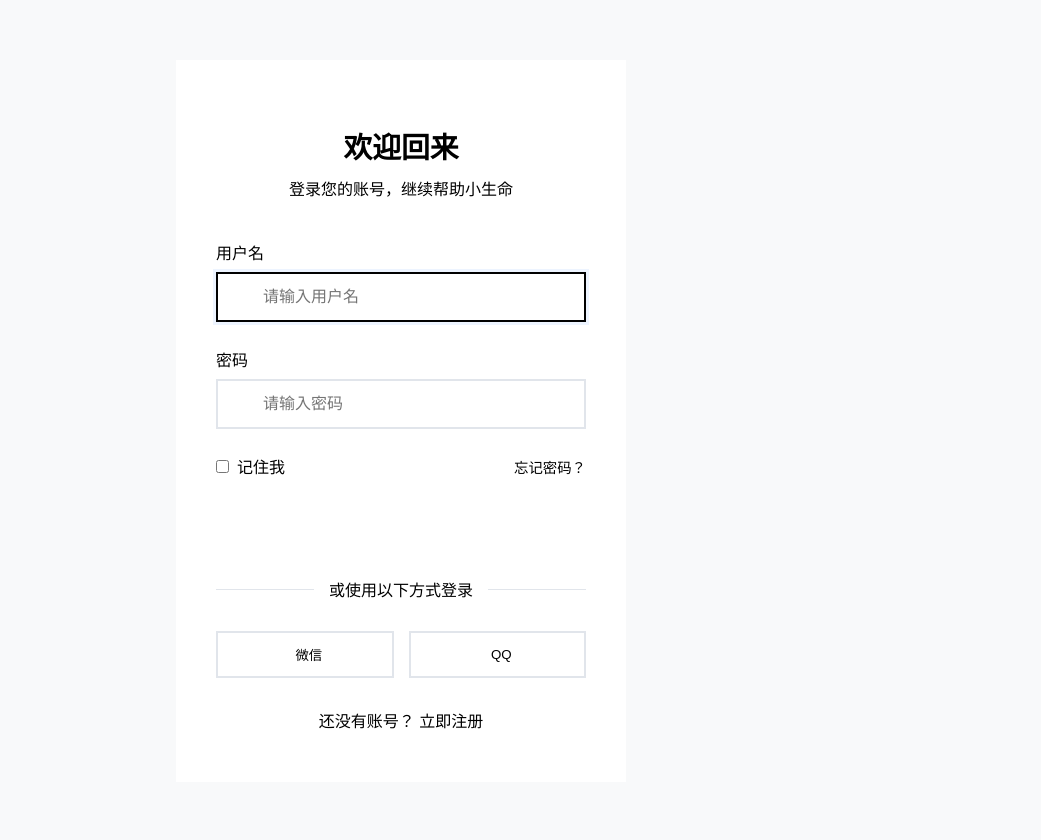
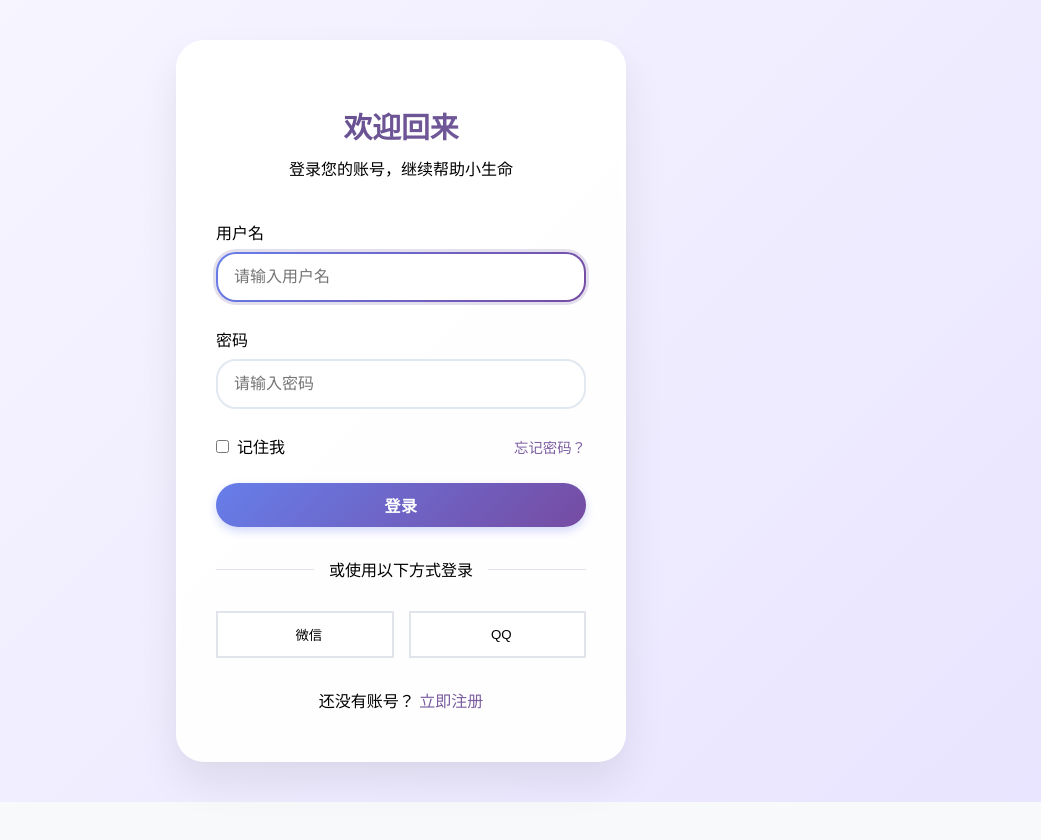
Before and after one commit to xianZhao525/Pet-Management-Platform, a Vue app in the folder frontend/: page /login in a window 1280 px wide. Shown: the whole page, without its empty margins (239-1280 px from the left). After the commit the page ends 802 px from the top, so only its background shows below. Built offline with nearby package versions, Linux system fonts and the light colour scheme.

Commit message:
fix：修复登录页面

```diff
--- a/frontend/src/views/user/login.vue
+++ b/frontend/src/views/user/login.vue
@@ -191,4 +191,108 @@
 <style scoped>
     @import '@/assets/css/login.css';
     @import '@/assets/css/style.css';
+
+    /* ========== 颜色覆盖（与注册页面统一） ========== */
+
+    /* 全局背景渐变 */
+    .auth-container {
+      background: linear-gradient(135deg, #f8f7ff 0%, #e9e4ff 100%);
+      min-height: 100vh;
+      display: flex;
+      align-items: center;
+      justify-content: center;
+      padding: 40px 20px;
+    }
+
+    /* 卡片样式增强（半透背景、圆角阴影） */
+    .auth-card {
+      background: rgba(255, 255, 255, 0.95);
+      backdrop-filter: blur(2px);
+      border-radius: 28px;
+      box-shadow: 0 20px 40px rgba(0, 0, 0, 0.08), 0 4px 12px rgba(0, 0, 0, 0.02);
+      transition: transform 0.3s ease, box-shadow 0.3s ease;
+    }
+
+    .auth-card:hover {
+      transform: translateY(-4px);
+      box-shadow: 0 28px 48px rgba(0, 0, 0, 0.12);
+    }
+
+    /* Logo 动画 */
+    .auth-logo {
+      transition: transform 0.2s ease;
+    }
+    .auth-logo:hover {
+      transform: scale(1.05);
+    }
+
+    /* 标题渐变文字 */
+    .auth-title {
+      background: linear-gradient(135deg, #5f4b8b, #7b5ea0);
+      -webkit-background-clip: text;
+      background-clip: text;
+      color: transparent;
+    }
+
+    /* 输入框容器宽度占满 */
+    .auth-card .form-control {
+      width: 100%;
+      padding: 14px 16px;
+      border: 2px solid #e2e8f0;
+      border-radius: 20px;
+      background: white;
+      transition: all 0.2s ease;
+    }
+
+    /* 输入框聚焦效果（渐变边框） */
+    .auth-card .form-control:focus {
+      border-color: transparent;
+      outline: none;
+      box-shadow: 0 0 0 3px rgba(123, 94, 160, 0.2);
+      background-image: linear-gradient(white, white), linear-gradient(135deg, #667eea, #764ba2);
+      background-clip: padding-box, border-box;
+      background-origin: padding-box, border-box;
+    }
+
+    /* 按钮样式（渐变背景） */
+    .auth-btn {
+      background: linear-gradient(135deg, #667eea, #764ba2);
+      border: none;
+      border-radius: 40px;
+      font-weight: 600;
+      letter-spacing: 0.5px;
+      transition: all 0.3s ease;
+      box-shadow: 0 4px 10px rgba(102, 126, 234, 0.3);
+    }
+
+    .auth-btn:hover {
+      transform: translateY(-2px);
+      box-shadow: 0 8px 20px rgba(102, 126, 234, 0.4);
+    }
+
+    /* 链接颜色 */
+    .forgot-password,
+    .auth-link {
+      color: #7b5ea0;
+    }
+    .forgot-password:hover,
+    .auth-link:hover {
+      text-decoration: underline;
+    }
+
+    /* 社交登录按钮悬停边框颜色 */
+    .social-btn:hover {
+      border-color: #7b5ea0;
+      background: #f5f0ff;
+    }
+
+    /* 错误消息与成功消息保留原样式，但可微调背景（可选） */
+    .error-message {
+      background: #fee2e2;
+      border-left: 4px solid #f87171;
+    }
+    .success-message {
+      background: #e0f2fe;
+      border-left: 4px solid #38bdf8;
+    }
 </style>
```
